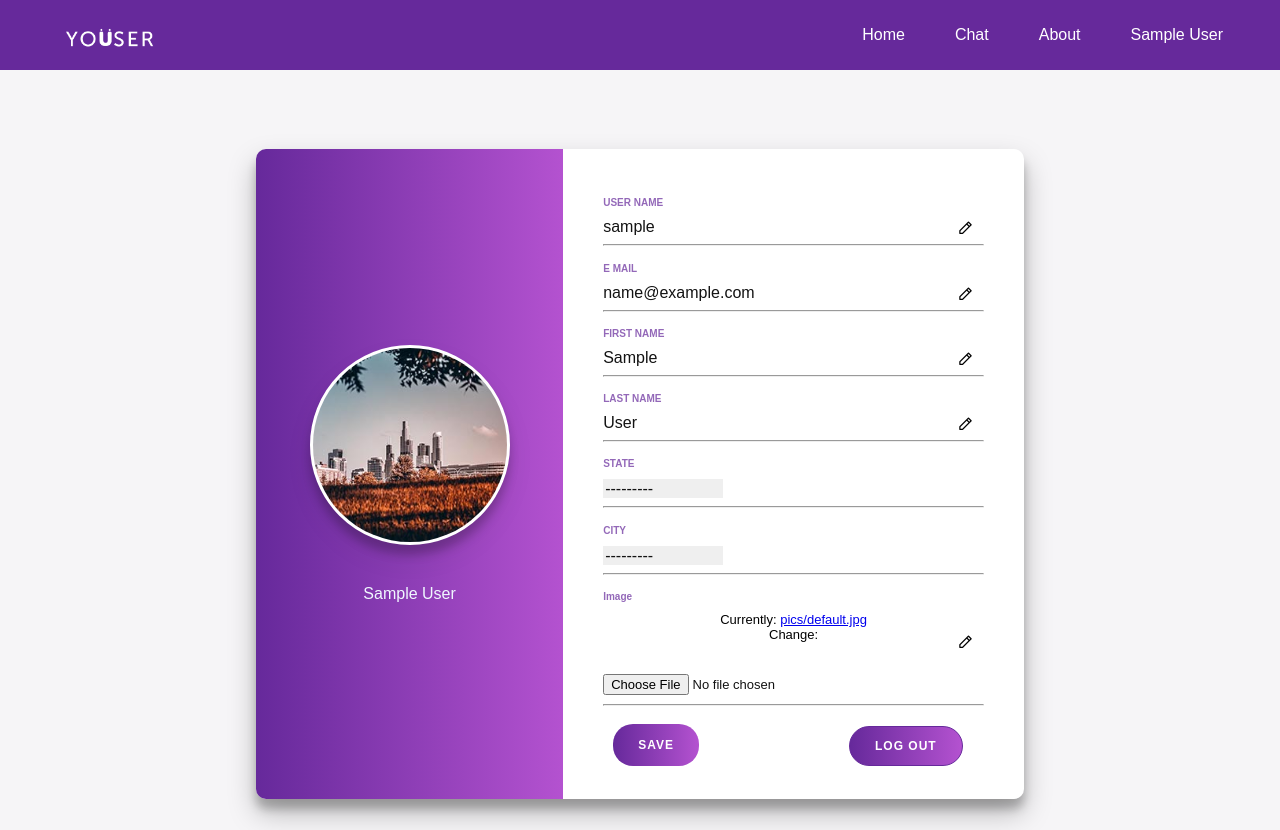
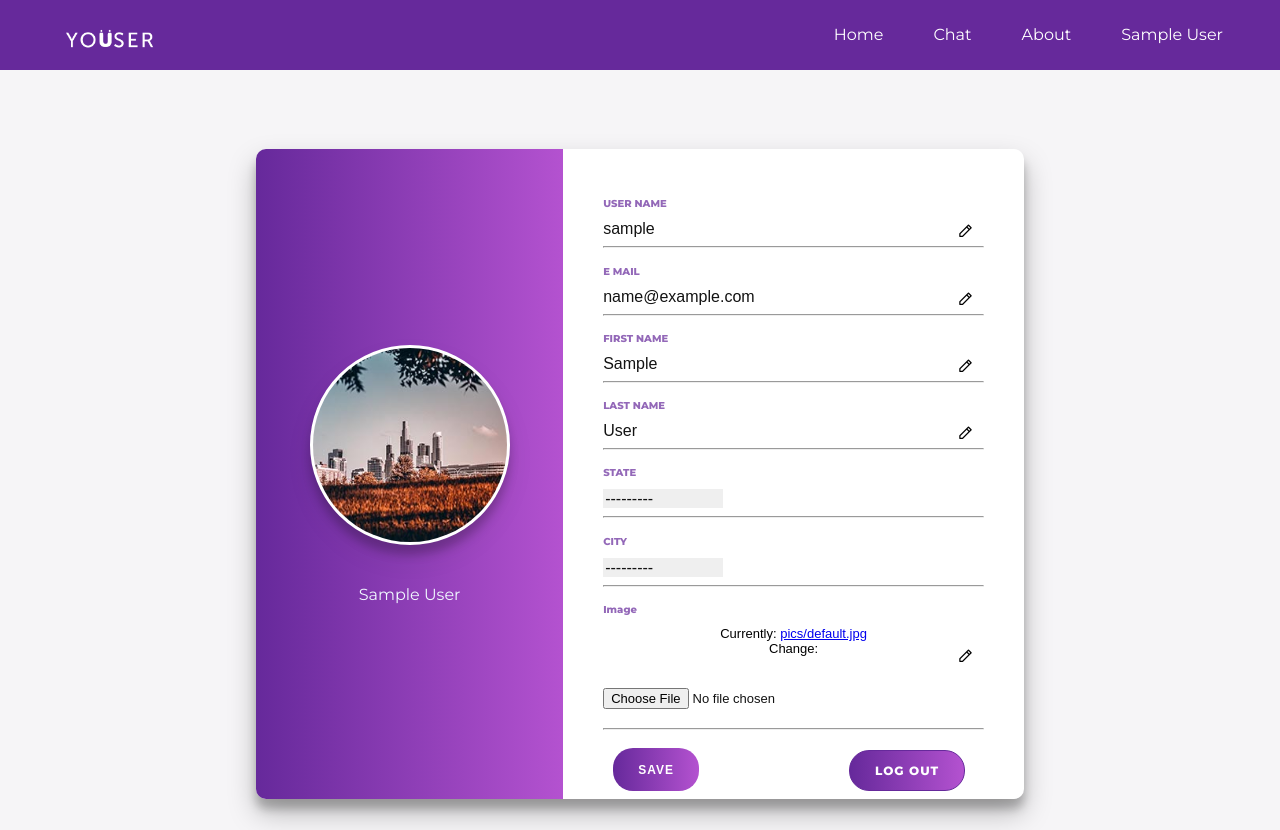
Before and after one commit to n48331/youser, a Django app: page /account/profile in a window 1280 px wide. Run offline with Django 3.2, Linux system fonts and the light colour scheme; the visitor is signed in with stand-in values (Sample User, id 1); data comes from the database, SQL or seed files in the repository; some libraries are stand-ins or nearby versions.

Commit message:
all done

```diff
--- a/static/css/create.css
+++ b/static/css/create.css
@@ -1,5 +1,6 @@
 /* Import Google Font - Poppins */
-@import url('https://fonts.googleapis.com/css2?family=Poppins:wght@400;500;600;700&display=swap');
+@import url("https://fonts.googleapis.com/css?family=Montserrat:400,800");
+
 *{
   margin: 0;
   padding: 0;
@@ -12,6 +13,8 @@ body{
   justify-content: center;
   min-height: 100vh;
   background: white;
+  font-family: "Montserrat", sans-serif;
+
 }
 ::selection{
   color: #fff;
--- a/static/css/navbar.css
+++ b/static/css/navbar.css
@@ -1,4 +1,6 @@
 @charset "UTF-8";
+@import url("https://fonts.googleapis.com/css?family=Montserrat:400,800");
+
 .navigation {
   height: 70px;
   background: #66299b;
--- a/static/css/profile.css
+++ b/static/css/profile.css
@@ -1,3 +1,5 @@
+@import url("https://fonts.googleapis.com/css?family=Montserrat:400,800");
+
 * {
   box-sizing: border-box;
 }
@@ -8,6 +10,7 @@ body {
   align-items: center;
   flex-direction: column;
   font-family: "Montserrat", sans-serif;
+
   height: 100vh;
   margin: 10px 0 20px;
 }
@@ -117,7 +120,7 @@ button:focus {
 
 .upload {
   margin-top: 20px;
-  margin-bottom: 20px;
+  margin-bottom: 30px;
   font-size: 12px;
 
   transition: transform 80ms ease-in;
--- a/static/css/style.css
+++ b/static/css/style.css
@@ -1,5 +1,8 @@
+@import url("https://fonts.googleapis.com/css?family=Montserrat:400,800");
+
 body,html {
-    font-family: "Archivo Black", sans-serif;
+  font-family: "Montserrat", sans-serif;
+
     /* background-color: #10f5c3; */
     margin: 0;
     background-color: #d8dddd;
```
